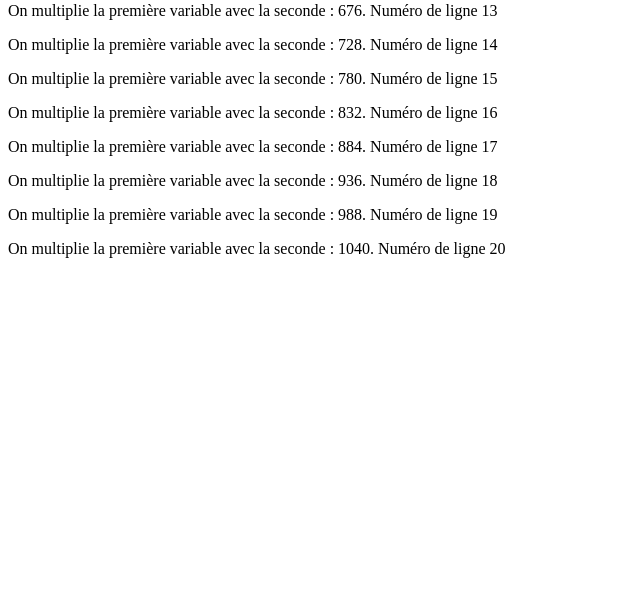
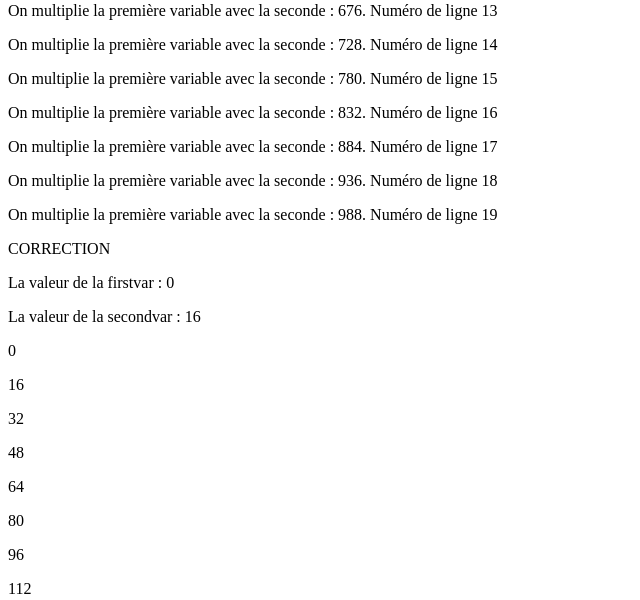
Before and after one commit to Amadewe/partie3php, a PHP site: page / in a window 1280 px wide. Shown: the part 594-1194 px from the top of the page, without its empty margins (0-640 px from the left). Before the commit the page ends 852 px from the top, so only its background shows below. Run offline with PHP 8.4, Linux system fonts and the light colour scheme.

Commit message:
Début des corrections

```diff
--- a/p3e2/index.php
+++ b/p3e2/index.php
@@ -2,6 +2,12 @@
 // on crée nos deux variables
 $numberOne = 0;
 $numberTwo = 52;
+// CORRECTION
+// on initialise deux variables
+$firstvar = 0;
+//pour attribuer au hasard une valeur entre 1 et 100
+//on utilise la fonction rand (min,max)
+$secondvar = rand(1,100);
 ?>
 <!DOCTYPE html>
 <html lang="fr" dir="ltr">
@@ -19,11 +25,24 @@ $numberTwo = 52;
   </ul>
   <!-- while peut se traduire par « tant que c'est vrai, exécute les instructions" -->
   <!-- içi tant que la variable $numberOne n'est pas égal ou sup à 20 alors : -->
-  <?php  while ($numberOne <= 20) { ?>
-    <!-- on multiplie la 1er et la seconde variable avec *
-    on incremente la 1er variable avec ++  -->
-    <p>On multiplie la première variable avec la seconde : <?= $numberOne * $numberTwo ?>. Numéro de ligne <?= $numberOne++; ?></p>
-
-  <?php } ?>
+  <?php  while ($numberOne < 20) { ?>
+    <!-- on multiplie la 1er et la seconde variable avec * -->
+    <p>On multiplie la première variable avec la seconde : <?= $numberOne * $numberTwo ?>. Numéro de ligne <?= $numberOne; ?></p>
+  <!-- on incremente la 1er variable avec ++  -->
+  <?php $numberOne++; } ?>
+  <p>CORRECTION</p>
+  <p>La valeur de la firstvar : <?= $firstvar ?></p>
+  <p>La valeur de la secondvar : <?= $secondvar ?></p>
+  <?php
+  // On va créer une boucle qui vérifiera que firstvar n'est pas supérieur à 20
+  // Comme le nombre d'itération n'est pas déterminé on va utiliser la boucle while
+  while ($firstvar <= 20) {
+    //On multiplie firstvar par secondvar et on l'affiche
+    ?><p><?= $firstvar * $secondvar ?></p>
+    <?php
+    //on incrémente firstvar
+    $firstvar++ ;
+  }
+   ?>
 </body>
 </html>
--- a/p3e3/index.php
+++ b/p3e3/index.php
@@ -20,11 +20,11 @@ $numberTwo = 52;
   </ul>
   <!-- while peut se traduire par « tant que c'est vrai, exécute les instructions" -->
   <!-- içi tant que la variable $numberOne n'est pas inférieur ou égal à 10 alors : -->
-  <?php  while ($numberOne >= 10) { ?>
+  <?php  while ($numberOne > 10) { ?>
     <!-- on multiplie la $numberOne avec $numberTwo -->
     <!--variable plus - - permet décrementer -->
-    <p>On multiplie la première variable avec la seconde <?= $numberOne * $numberTwo ?>. Numéro de ligne : <?= $numberOne-- ?></p>
+    <p>On multiplie la première variable avec la seconde <?= $numberOne * $numberTwo ?>. Numéro de ligne : <?= $numberOne ?></p>
 
-  <?php } ?>
+  <?php $numberOne--; } ?>
 </body>
 </html>
--- a/p3e4/index.php
+++ b/p3e4/index.php
@@ -18,7 +18,8 @@ $number = 1;
   <!-- while peut se traduire par « tant que c'est vrai, exécute les instructions" -->
   <!-- içi tant que la variable $number n'est pas supérieur ou égal à 10 alors on l'incremente de la moitié de sa valeur d'ou +=0.5-->
   <?php while ($number <= 10) { ?>
-    <p>resultat <?= $number += 0.5 ?></p>
-    <?php } ?>
+    <p>resultat <?= $number ?></p>
+    <!-- pour la moitier de la valeur on fait un +=var/2 -->
+    <?php $number += $number/2; } ?>
 </body>
 </html>
--- a/p3e5/index.php
+++ b/p3e5/index.php
@@ -11,7 +11,7 @@
   ce qui fait que for est assez fréquemment utilisé. -->
   <!-- on initialise sa variable directement dans la condition -->
   <!-- la variable $number n'est pas supérieur ou égal à 15 alors on l'incremente d'1 "pas" -->
-    <?php for ($number = 1; $number <= 15; $number +=1) { ?>
+    <?php for ($number = 1; $number <= 15; $number ++) { ?>
       <p><?= $number ?> On y arrive presque.</p>
     <?php } ?>
   </body>
```
Also changed, not shown: p3e1/index.php (+15 -3 lines).
